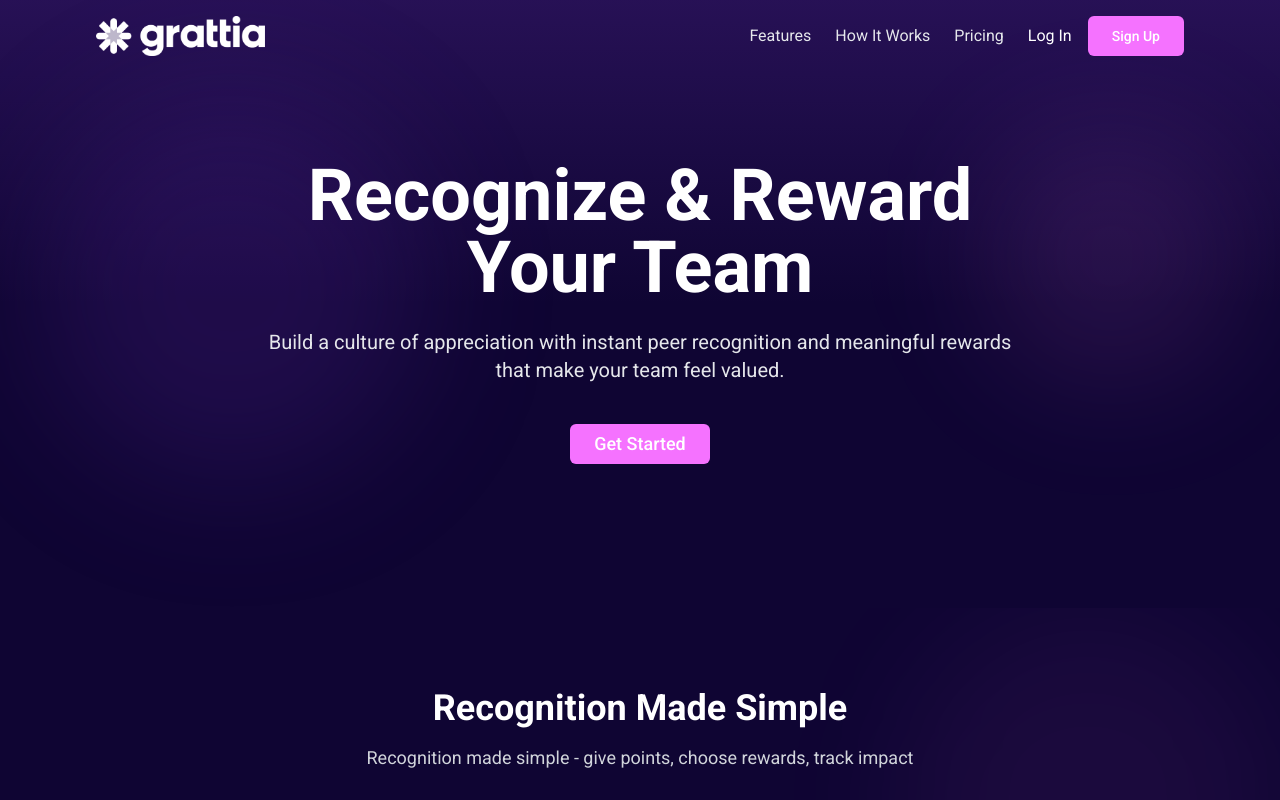
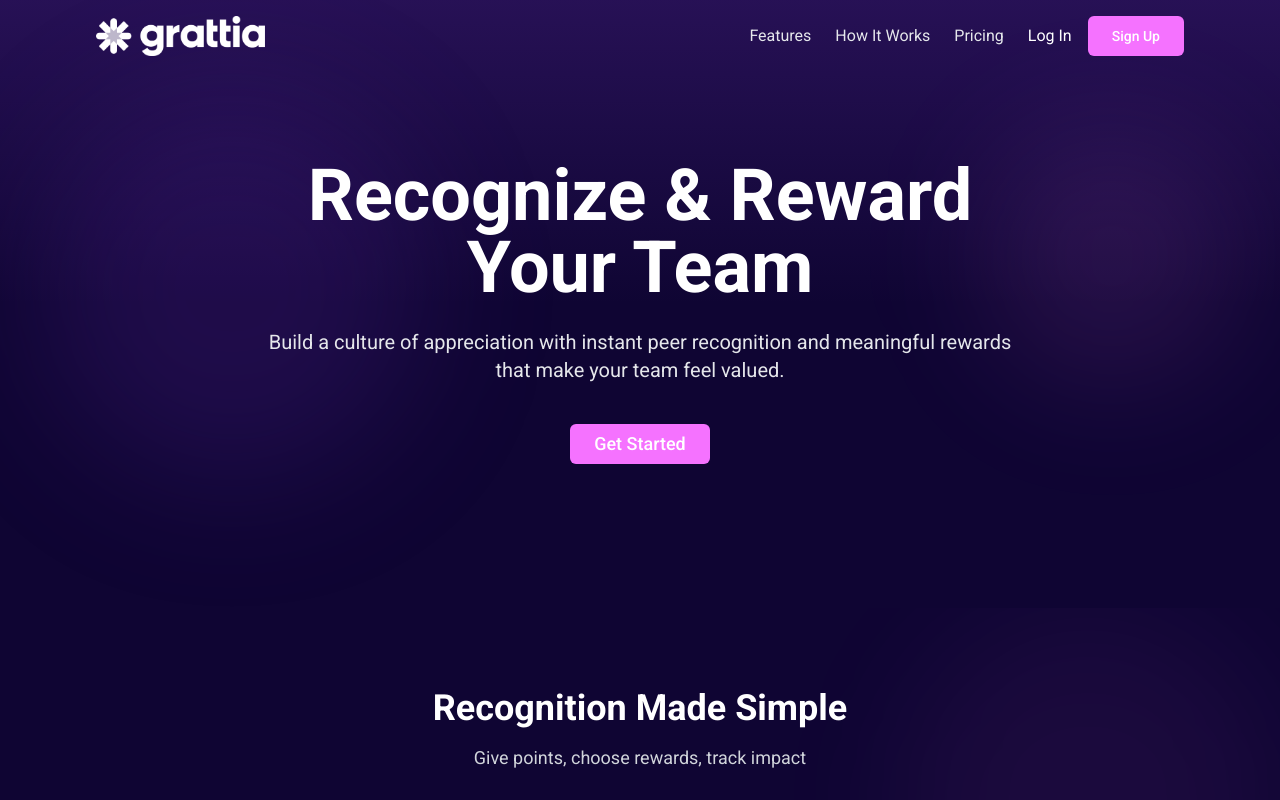
Before and after one commit to elanagency/gratia-team-boost, a React (Vite) app: page / in a window 1280 px wide. Shown: the top 800 px of the page. Built offline with nearby package versions, Linux system fonts and the light colour scheme; no server answers; the database is empty.

Commit message:
Update showcase heading

```diff
--- a/src/components/ProductShowcase.tsx
+++ b/src/components/ProductShowcase.tsx
@@ -17,7 +17,7 @@ const ProductShowcase = () => {
             Recognition Made Simple
           </h2>
           <p className="text-lg text-gray-300 max-w-2xl mx-auto">
-            Recognition made simple - give points, choose rewards, track impact
+            Give points, choose rewards, track impact
           </p>
         </div>
 
```
